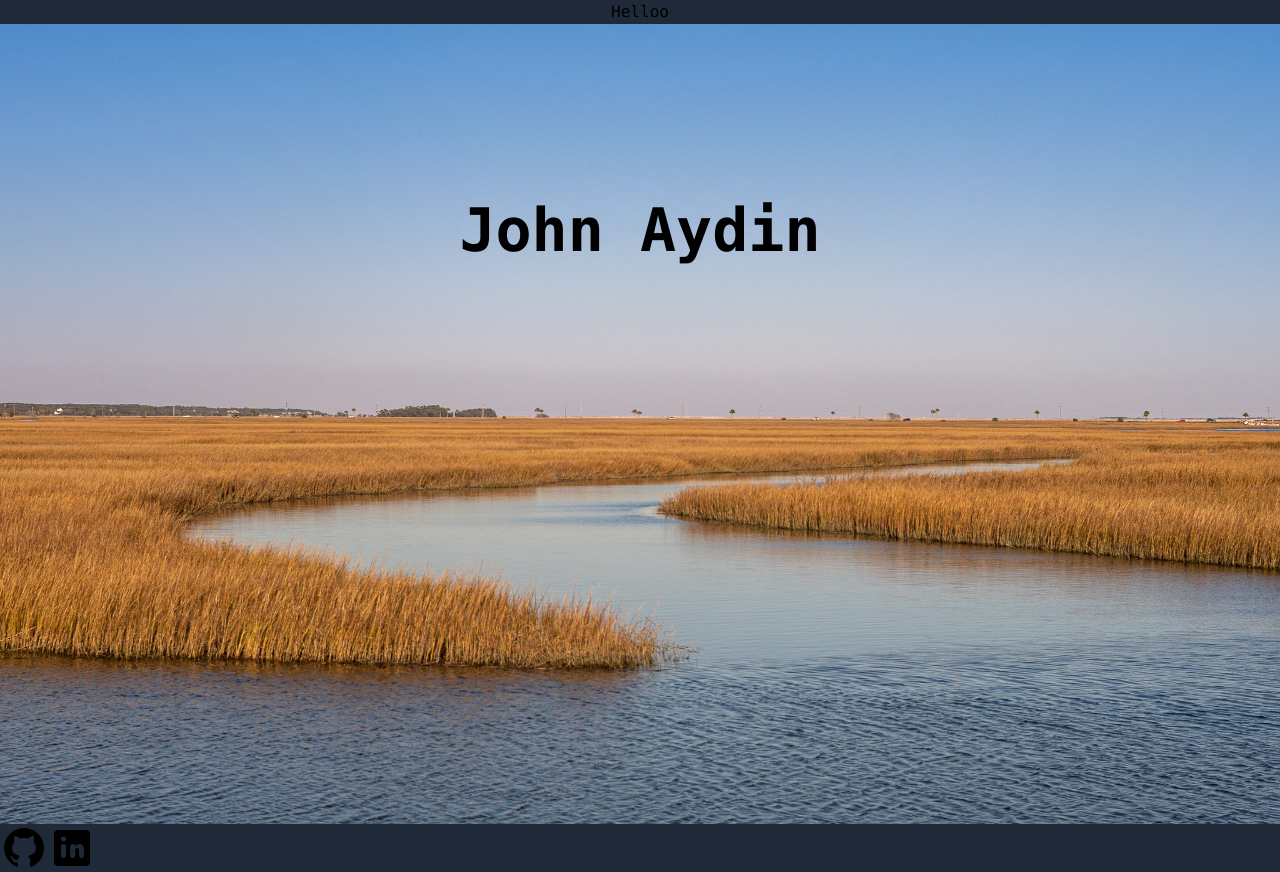
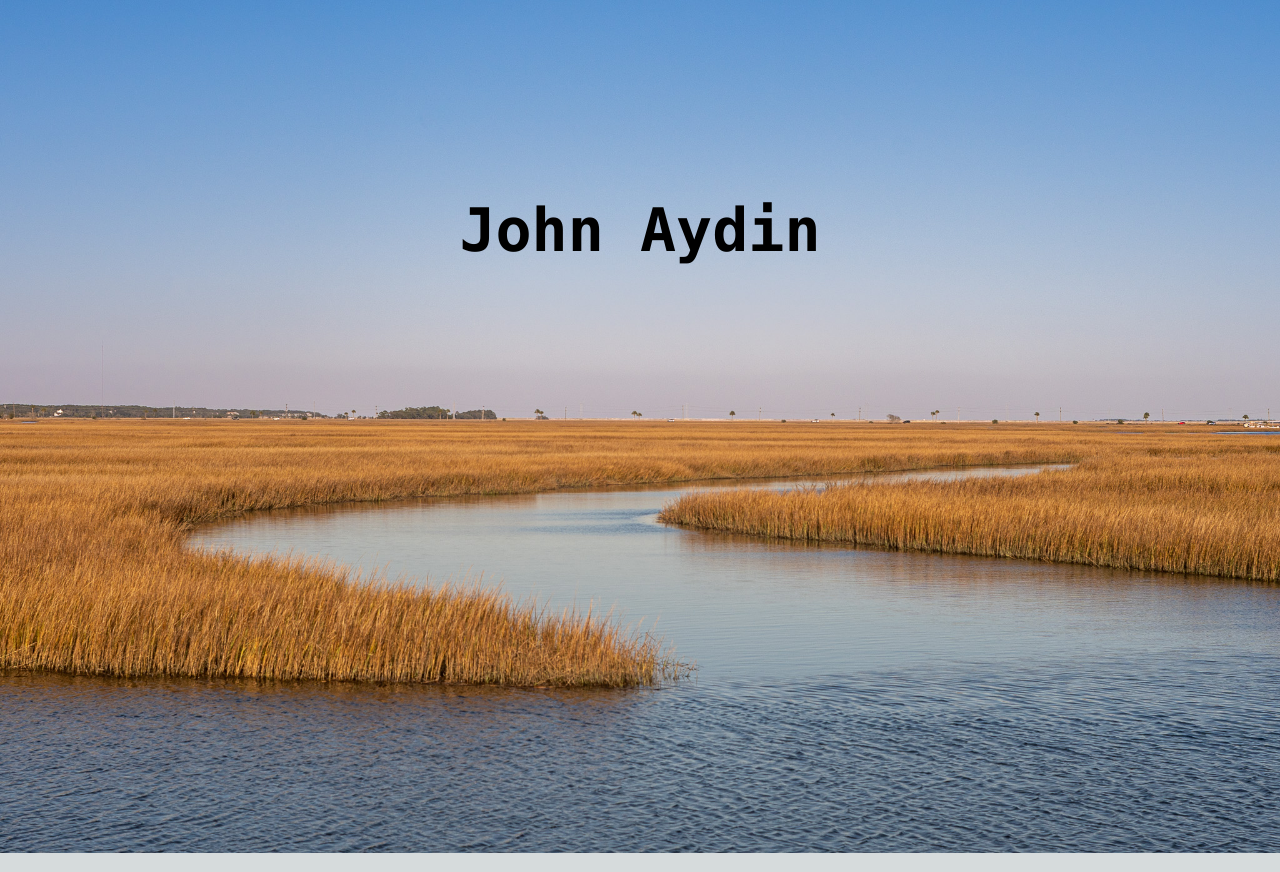
Before and after one commit to John-A-Aydin/my-first-react, a Next.js app: page / in a window 1280 px wide. Built offline with nearby package versions, Linux system fonts and the light colour scheme.

Commit message:
Merges suck

```diff
--- a/comps/Footer.tsx
+++ /dev/null
@@ -1,22 +0,0 @@
-function Socials(imgPath: string, link: string) {
-    function handleClick() {
-      window.open(link);
-    }
-    return (
-      <img
-        // className='pr-4'
-        onClick={handleClick}
-        src={imgPath}
-        alt=""
-      />
-    )
-  }
-
-export default function Footer() {
-    return (
-        <footer className="w-screen fixed bottom-0 flex justify-end bg-gray-800 border-t border-gray-950">
-          {Socials("./icons/github.png", "https://github.com/John-A-Aydin")}
-          {Socials("./icons/linkedin.png", "https://www.linkedin.com/in/johnaaydin/")}
-        </footer>
-    );
-  }
--- a/comps/GlobalLayout.tsx
+++ b/comps/GlobalLayout.tsx
@@ -1,6 +1,5 @@
 import { ReactNode } from 'react'
 import Navbar from '../comps/Navbar'
-import Footer from '../comps/Footer'
 
 interface GlobalLayoutProps {
     children: ReactNode
--- a/pages/_app.tsx
+++ b/pages/_app.tsx
@@ -1,12 +1,6 @@
 import '@/styles/globals.css'
 import type { AppProps } from 'next/app'
-import GlobalLayout from '../comps/GlobalLayout'
 
 export default function App({ Component, pageProps }: AppProps) {
-  return (
-    <GlobalLayout>
-      <Component {...pageProps} />
-    </GlobalLayout>
-
-  )
+  return <Component {...pageProps} />
 }
```
